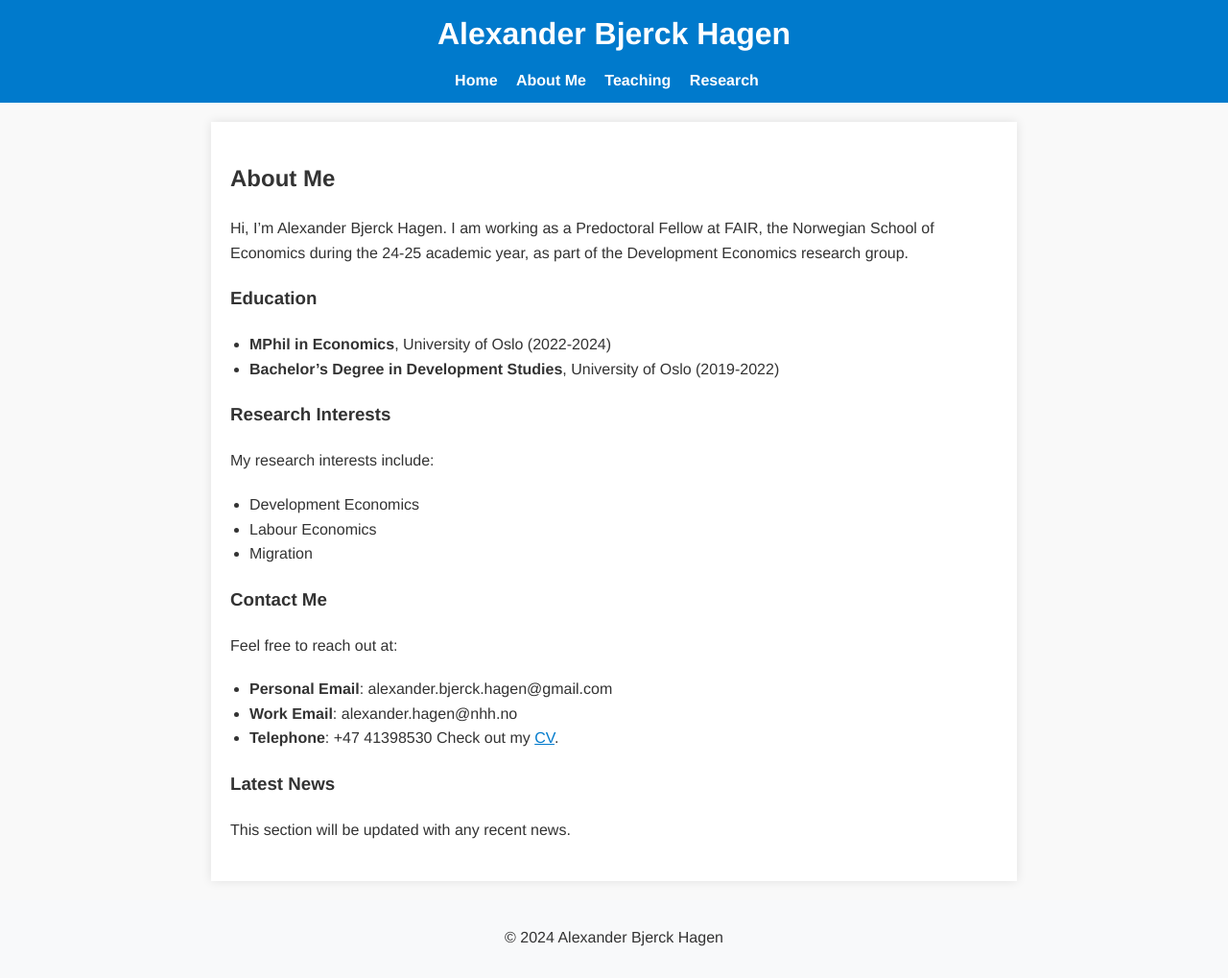
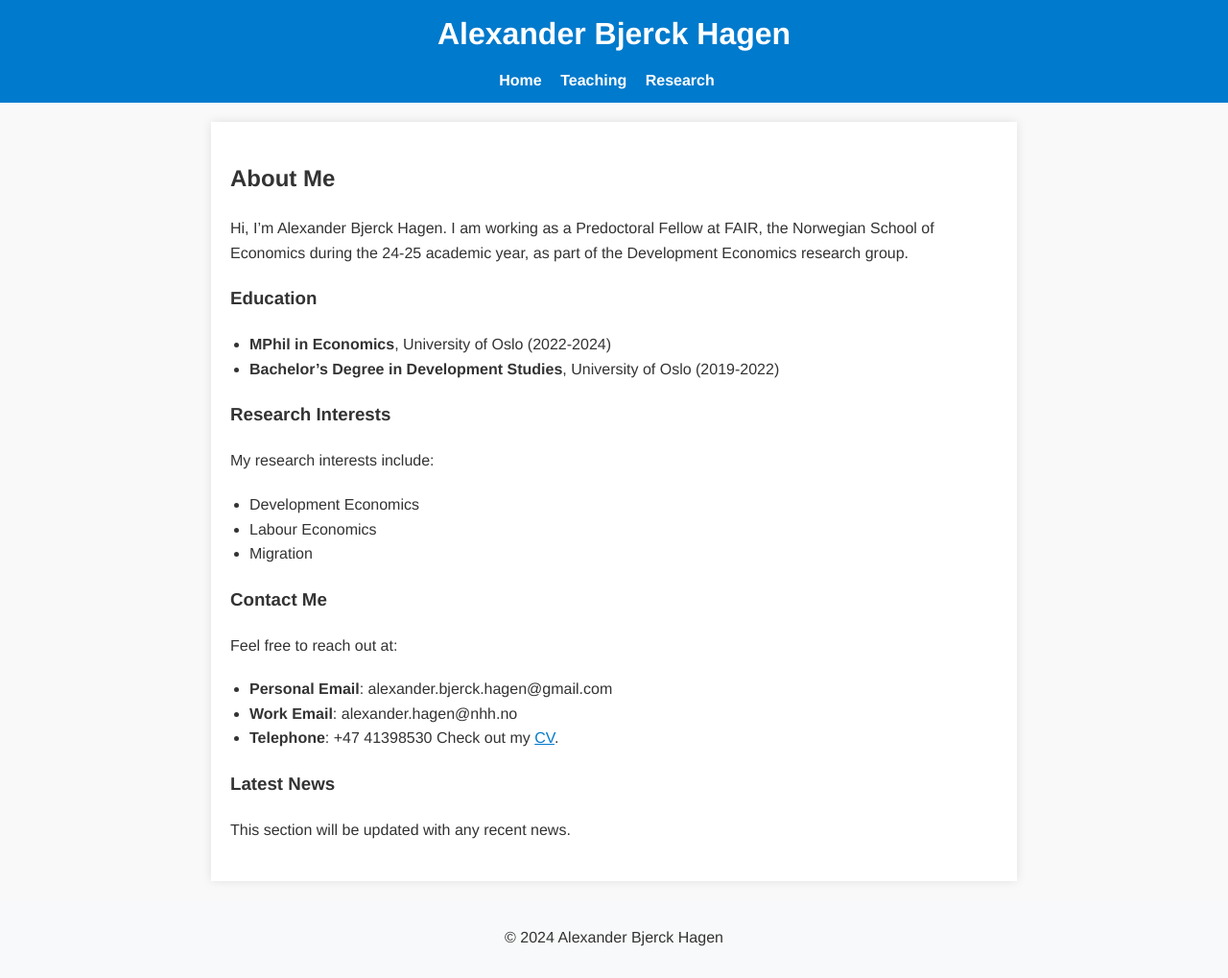
Before and after one commit to abhagen/abhagen.github.io, a Jekyll site: the page built from index.md, in a window 1280 px wide. Shown: the whole page at 96% size. Built offline with Jekyll 4.4.1, drawn with Linux system fonts in a browser that asks for light colours.

Commit message:
Update default.html

```diff
--- a/_layouts/default.html
+++ b/_layouts/default.html
@@ -12,7 +12,6 @@
       <nav>
         <ul>
           <li><a href="{{ '/' | relative_url }}">Home</a></li>
-          <li><a href="{{ '/about.html' | relative_url }}">About Me</a></li>
           <li><a href="{{ '/teaching.html' | relative_url }}">Teaching</a></li>
           <li><a href="{{ '/research.html' | relative_url }}">Research</a></li>
         </ul>
```
